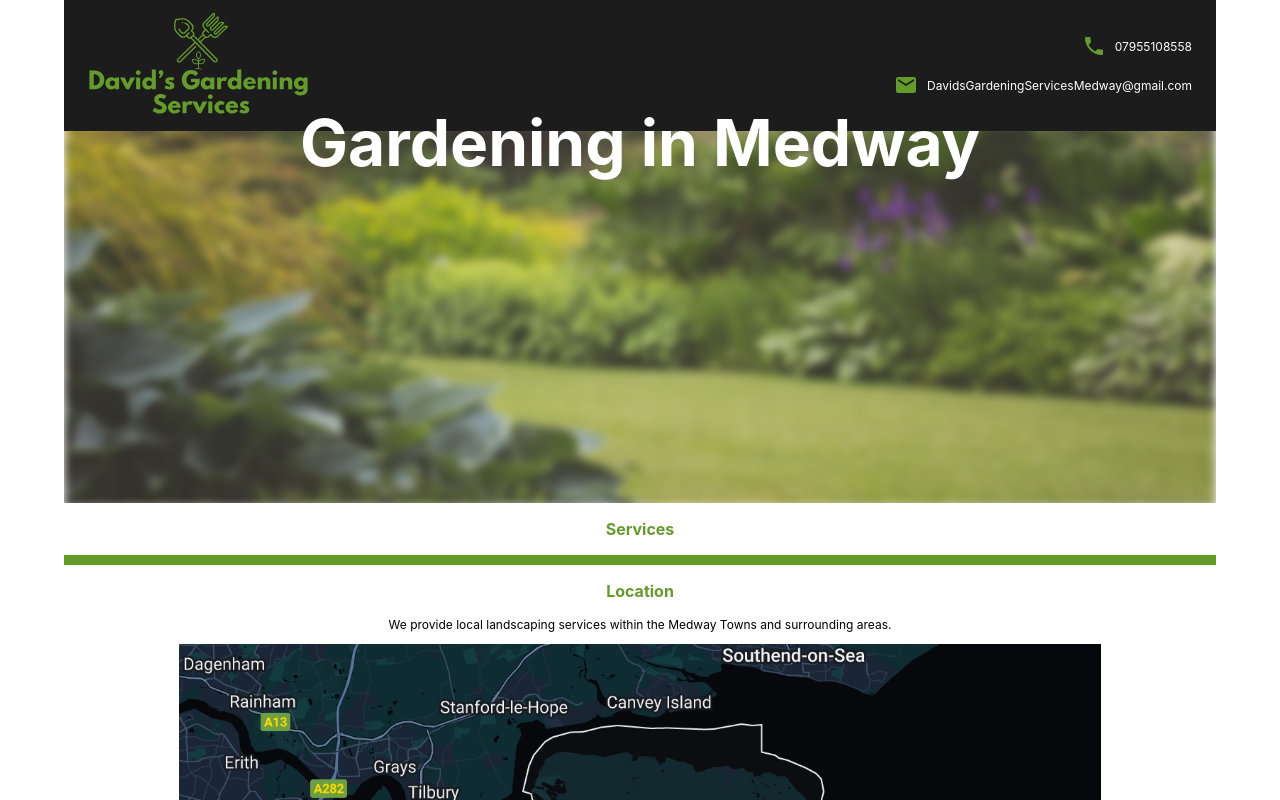
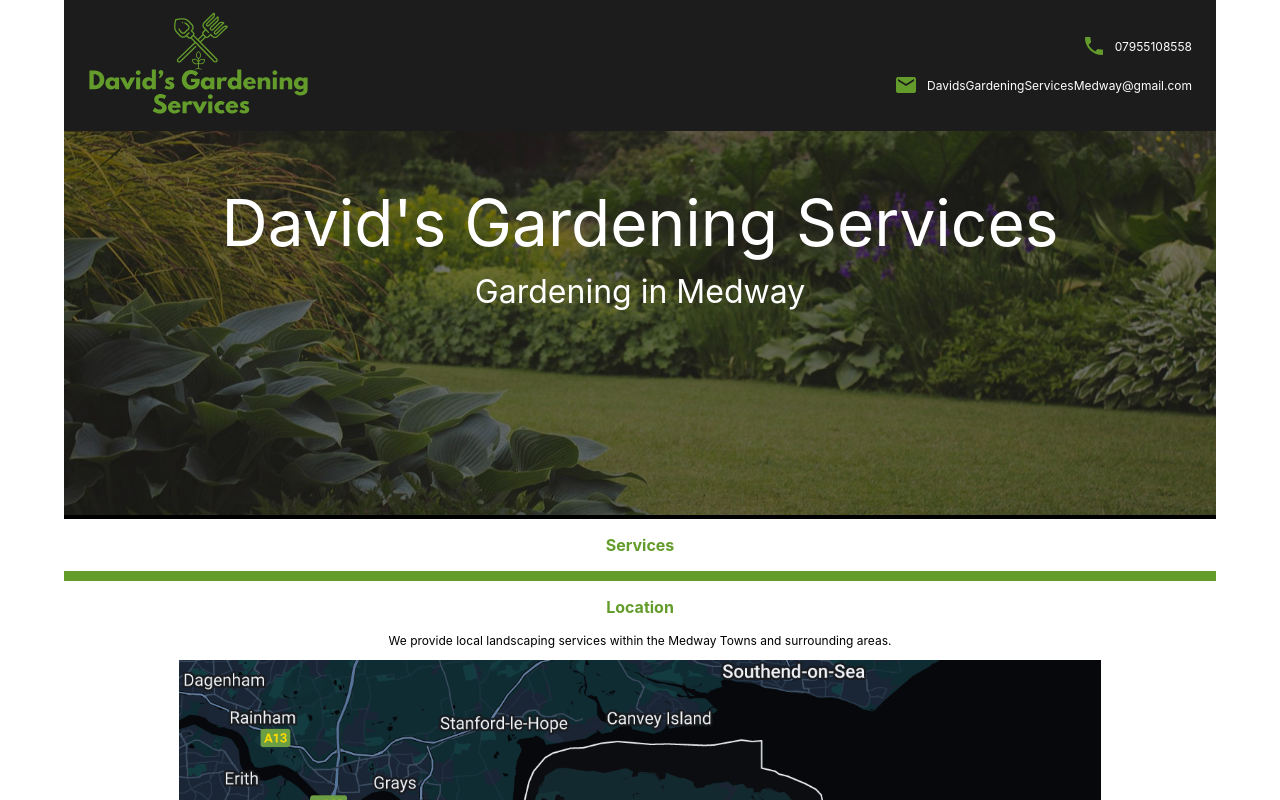
Before and after one commit to davidsgardeningservices/davidsgardeningservices.github.io, a React (Create React App) app: page / in a window 1280 px wide. Shown: the top 800 px of the page. Built offline with nearby package versions, Linux system fonts and the light colour scheme.

Commit message:
text over image

```diff
--- a/src/App.css
+++ b/src/App.css
@@ -10,6 +10,7 @@
 }
 
 .homepage-picture {
+    background: black;
     overflow: hidden;
 }
 
@@ -18,20 +19,29 @@
     width: 100%;
     object-fit: cover;
     aspect-ratio: 3 / 1;
-    filter: blur(5px);
-    margin: -8px;
+    opacity: 0.5;
 }
 
-.homepage-picture-text {
+.homepage-picture-header {
     position: absolute;
-    top: 5%;
+    top: 15%;
     left: 0;
     right: 0;
     margin-inline: auto;
     width: 100%;
     color: white;
-    font-weight: bold;
     font-size: 8vmin;
+}
+
+.homepage-picture-text {
+    position: absolute;
+    top: 30%;
+    left: 0;
+    right: 0;
+    margin-inline: auto;
+    width: 100%;
+    color: white;
+    font-size: 4vmin;
 }
 
 #homepage-services {
--- a/src/App.tsx
+++ b/src/App.tsx
@@ -19,6 +19,7 @@ function App() {
         <NewNavBar />
         <div className='homepage-picture'>
           <img src={garden} alt="" />
+          <p className='homepage-picture-header'>David's Gardening Services</p>
           <p className='homepage-picture-text'>Gardening in Medway</p>
         </div>
         <div id='homepage-services'>
```
